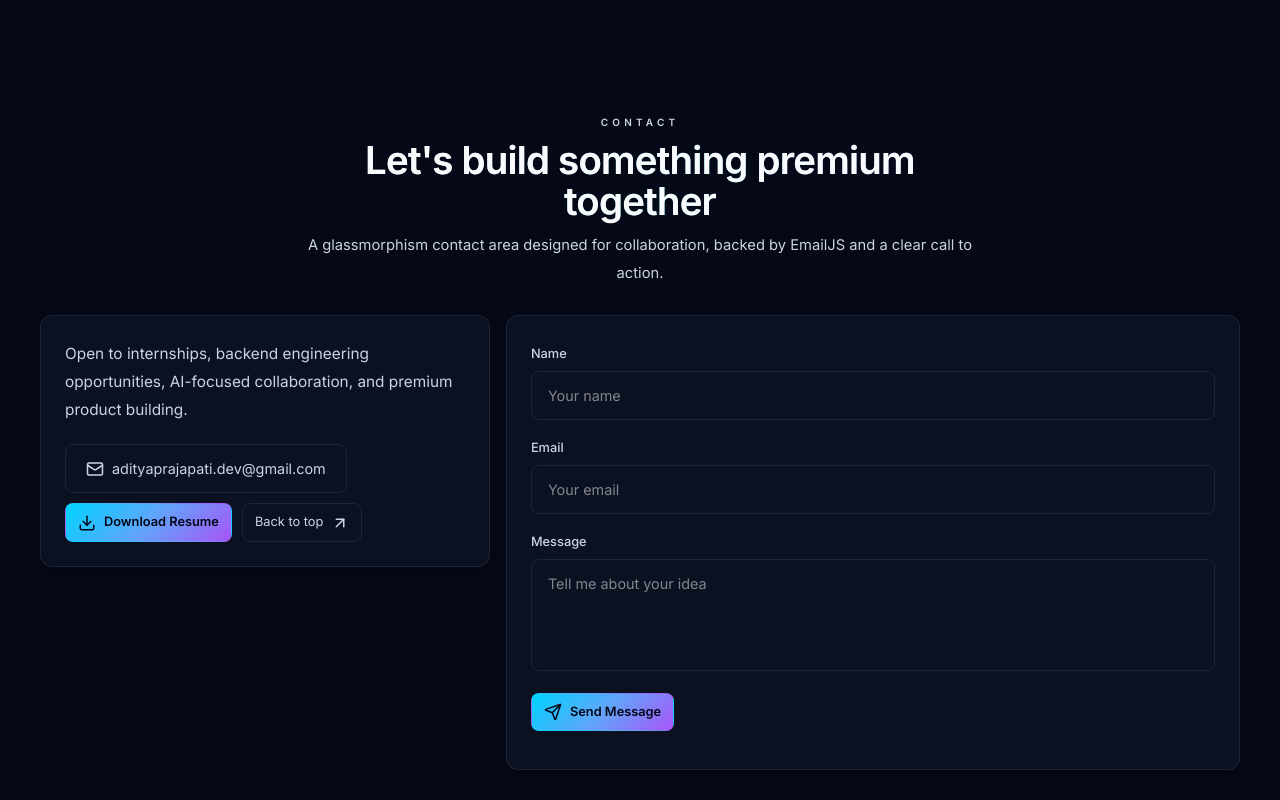
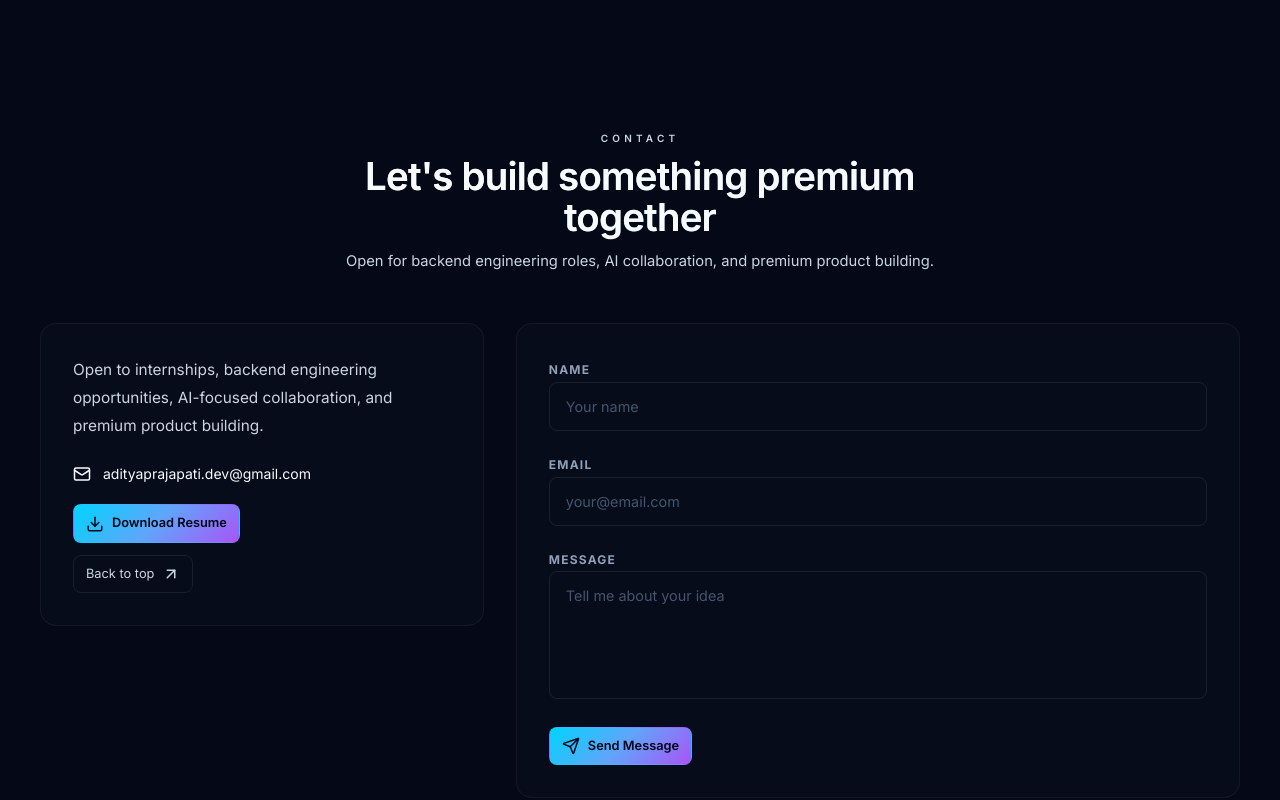
Before and after one commit to Aditya4405/portfolio, a React (Vite) app in the folder Portfolio/: page / in a window 1280 px wide. Shown: the part 6340-7140 px from the top of the page. Built offline with nearby package versions, Linux system fonts and the light colour scheme; no server answers.

Commit message:
Enhance ContactSection with framer-motion for animations, improve layout spacing, and update form styling for better user experience

```diff
--- a/Portfolio/src/components/sections/ContactSection.jsx
+++ b/Portfolio/src/components/sections/ContactSection.jsx
@@ -1,85 +1,84 @@
+import { motion } from 'framer-motion'
 import { ArrowUpRight, Download, Mail, Send } from 'lucide-react'
 import SectionHeading from '../SectionHeading'
-import MagneticButton from '../MagneticButton'
 
-function ContactSection({
-  personalInfo,
-  resumeUrl,
-  formState,
-  setFormState,
-  sendEmail,
-  formStatus,
-}) {
+const VP = { once: true, amount: 0.15 }
+const base = { initial: { opacity: 0, y: 40 }, whileInView: { opacity: 1, y: 0 }, viewport: VP }
+const t = (delay = 0) => ({ transition: { duration: 0.7, ease: 'easeOut', delay } })
+
+function ContactSection({ personalInfo, resumeUrl, formState, setFormState, sendEmail, formStatus }) {
   return (
-    <section id="contact" className="px-6 py-20 lg:px-10">
+    <section id="contact" className="px-6 py-24 lg:px-10">
       <div className="mx-auto max-w-7xl">
-        <SectionHeading
-          eyebrow="Contact"
-          title="Let's build something premium together"
-          description="A glassmorphism contact area designed for collaboration, backed by EmailJS and a clear call to action."
-        />
 
-        <div className="grid items-start gap-4 xl:grid-cols-[minmax(300px,0.38fr)_minmax(0,0.62fr)]">
-          <div className="contact-panel h-fit">
+        <motion.div {...base} {...t()}>
+          <SectionHeading
+            eyebrow="Contact"
+            title="Let's build something premium together"
+            description="Open for backend engineering roles, AI collaboration, and premium product building."
+          />
+        </motion.div>
+
+        <div className="grid items-start gap-8 xl:grid-cols-[minmax(300px,0.38fr)_minmax(0,0.62fr)] mt-12">
+
+          <motion.div {...base} {...t(0.1)}
+            className="border border-white/5 bg-[#0B1120]/50 rounded-2xl p-8">
             <p className="text-[0.96rem] leading-7 text-slate-300">
               Open to internships, backend engineering opportunities, AI-focused collaboration, and premium product building.
             </p>
-            <div className="mt-5 flex flex-wrap gap-2.5">
-              <a href={`mailto:${personalInfo.email}`} className="contact-link">
-                <Mail size={18} />
-                {personalInfo.email}
+            <div className="mt-6 flex flex-col gap-3">
+              <a href={`mailto:${personalInfo.email}`}
+                className="flex items-center gap-3 text-slate-300 hover:text-[#00D4FF] transition-colors text-sm">
+                <Mail size={18} />{personalInfo.email}
               </a>
-              <MagneticButton as="a" href={resumeUrl} download className="primary-button premium-button compact-button w-fit">
-                <Download size={18} />
-                Download Resume
-              </MagneticButton>
-              <a href="#home" className="secondary-button premium-button compact-button w-fit">
-                Back to top
-                <ArrowUpRight size={18} />
+              <a href={resumeUrl} download
+                className="primary-button compact-button w-fit bg-[linear-gradient(135deg,#00D4FF_0%,#60A5FA_50%,#A855F7_100%)] text-[#050816] mt-2">
+                <Download size={18} />Download Resume
+              </a>
+              <a href="#home" className="secondary-button compact-button w-fit hover:bg-white/5">
+                Back to top <ArrowUpRight size={18} />
               </a>
             </div>
-          </div>
+          </motion.div>
 
-          <form onSubmit={sendEmail} className="contact-form-shell">
-            <div className="grid gap-3.5">
+          <motion.form {...base} {...t(0.15)} onSubmit={sendEmail}
+            className="border border-white/5 bg-[#0B1120]/50 rounded-2xl p-8">
+            <div className="grid gap-5">
               <label className="space-y-2">
-                <span className="contact-label">Name</span>
+                <span className="text-[0.75rem] uppercase tracking-widest text-slate-400 font-bold">Name</span>
                 <input
                   value={formState.name}
-                  onChange={(event) => setFormState((current) => ({ ...current, name: event.target.value }))}
-                  className="contact-input"
-                  placeholder="Your name"
-                  required
+                  onChange={(e) => setFormState(c => ({ ...c, name: e.target.value }))}
+                  className="contact-input w-full bg-transparent border border-white/10 focus:border-[#00D4FF]/50 outline-none p-3.5 rounded-xl text-white placeholder-slate-600 transition-colors"
+                  placeholder="Your name" required
                 />
               </label>
               <label className="space-y-2">
-                <span className="contact-label">Email</span>
+                <span className="text-[0.75rem] uppercase tracking-widest text-slate-400 font-bold">Email</span>
                 <input
                   type="email"
                   value={formState.email}
-                  onChange={(event) => setFormState((current) => ({ ...current, email: event.target.value }))}
-                  className="contact-input"
-                  placeholder="Your email"
-                  required
+                  onChange={(e) => setFormState(c => ({ ...c, email: e.target.value }))}
+                  className="contact-input w-full bg-transparent border border-white/10 focus:border-[#00D4FF]/50 outline-none p-3.5 rounded-xl text-white placeholder-slate-600 transition-colors"
+                  placeholder="your@email.com" required
                 />
               </label>
               <label className="space-y-2">
-                <span className="contact-label">Message</span>
+                <span className="text-[0.75rem] uppercase tracking-widest text-slate-400 font-bold">Message</span>
                 <textarea
                   value={formState.message}
-                  onChange={(event) => setFormState((current) => ({ ...current, message: event.target.value }))}
-                  className="contact-input min-h-28 resize-none"
-                  placeholder="Tell me about your idea"
-                  required
+                  onChange={(e) => setFormState(c => ({ ...c, message: e.target.value }))}
+                  className="contact-input w-full min-h-32 resize-none bg-transparent border border-white/10 focus:border-[#00D4FF]/50 outline-none p-3.5 rounded-xl text-white placeholder-slate-600 transition-colors"
+                  placeholder="Tell me about your idea" required
                 />
               </label>
-              <MagneticButton type="submit" className="primary-button premium-button compact-button w-fit">
-                <Send size={18} />
-                Send Message
-              </MagneticButton>
-              <p className="text-sm text-slate-400">{formStatus}</p>
+              <button type="submit"
+                className="primary-button compact-button w-fit bg-[linear-gradient(135deg,#00D4FF_0%,#60A5FA_50%,#A855F7_100%)] text-[#050816] hover:shadow-[0_0_20px_rgba(0,212,255,0.3)] hover:-translate-y-0.5 transition-all">
+                <Send size={18} />Send Message
+              </button>
+              {formStatus && <p className="text-sm text-slate-400">{formStatus}</p>}
             </div>
-          </form>
+          </motion.form>
         </div>
       </div>
     </section>
```
